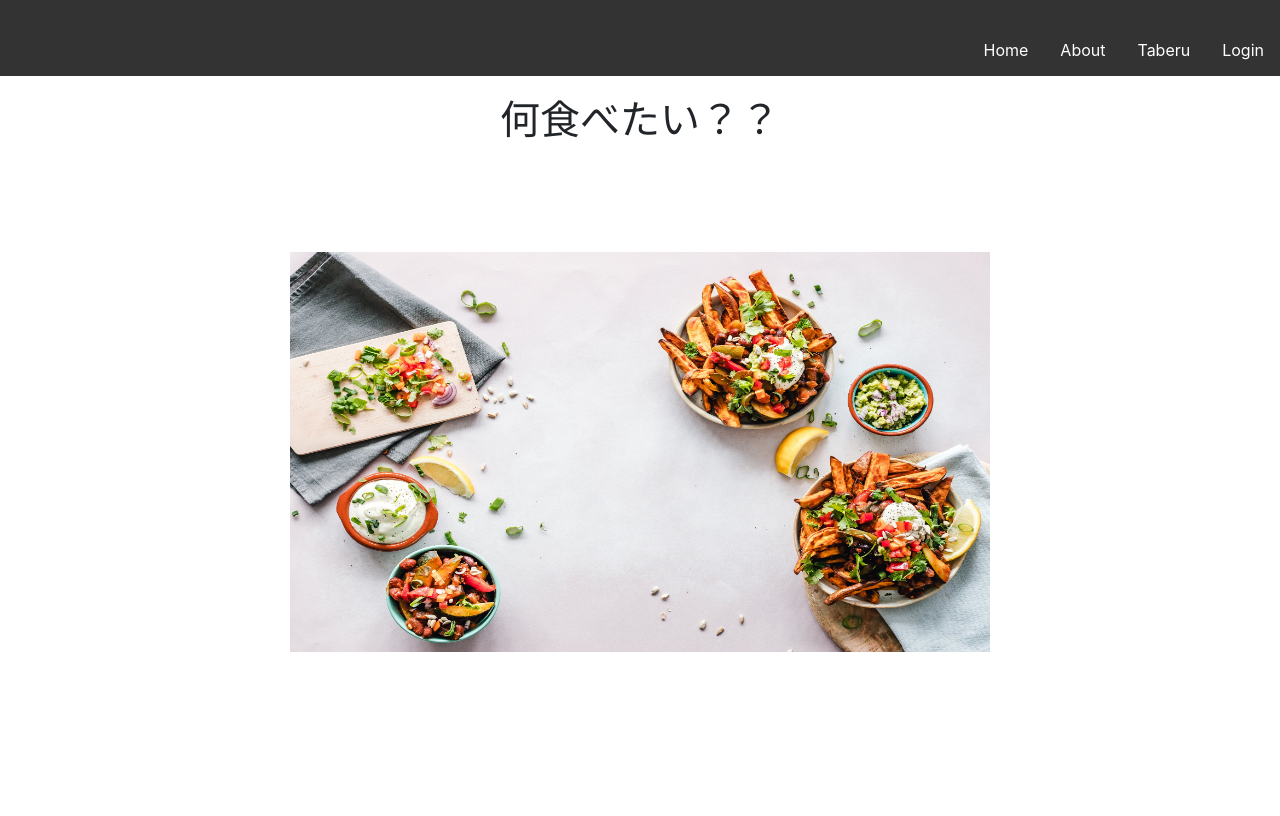
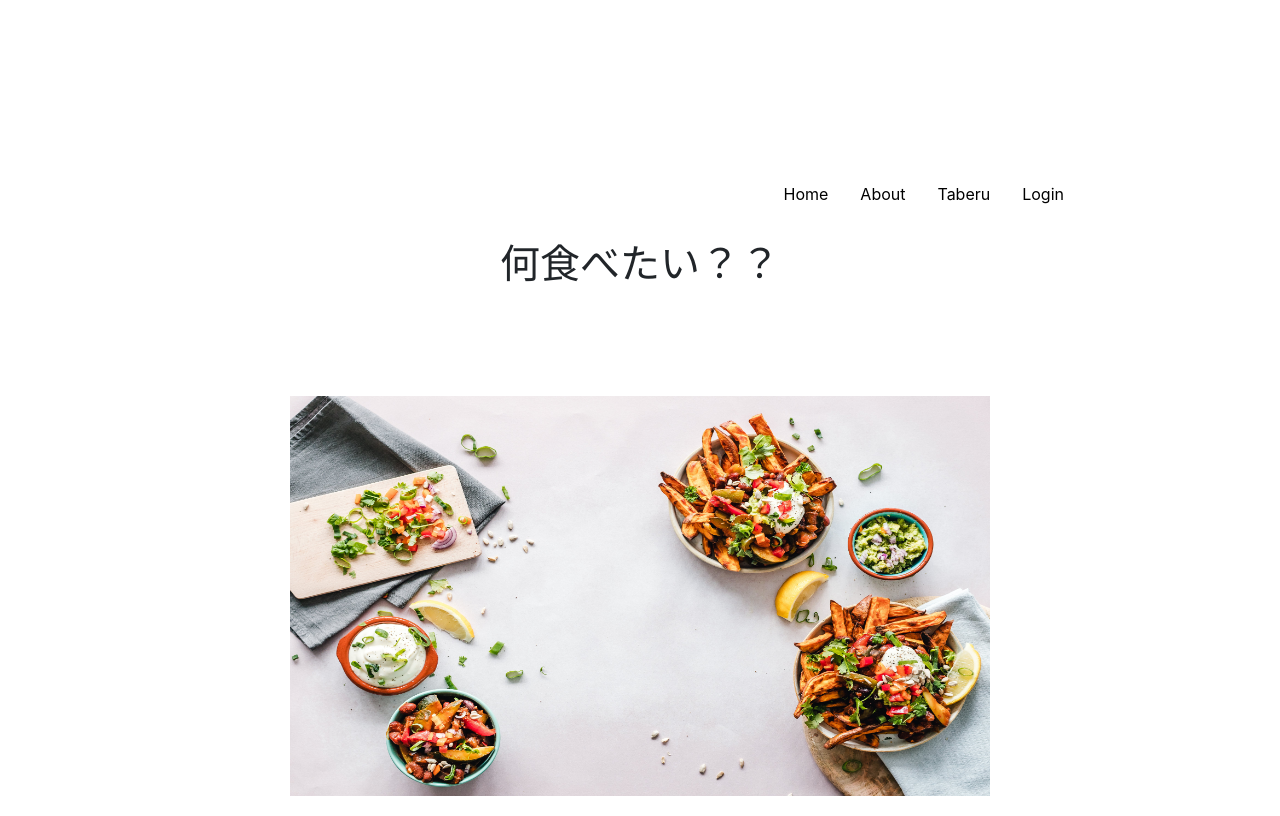
Before and after one commit to shundev23/Taberu, a React (Create React App) app in the folder frontend/: page / in a window 1280 px wide. Built offline with nearby package versions, Linux system fonts and the light colour scheme.

Commit message:
app logo change

```diff
--- a/frontend/src/App.css
+++ b/frontend/src/App.css
@@ -3,7 +3,6 @@
     margin: 0;
     padding: 0;
     overflow: hidden;
-    background-color: #333;
     justify-content: flex-end;
   }
 
@@ -11,27 +10,23 @@
     float: left;
   }
 
+  .right-menu {
+    margin-right: 200px;
+  }
+
   .navbar li a {
     display: block;
-    color: white;
+    color: black;
     text-align: center;
     padding: 14px 16px;
     text-decoration: none;
   }
 
-  .navbar li a:hover {
-    background-color: #111;
-  }
-
 .logo {
-  margin-right: 1600px;
-}
-
-.logo:hover{
-  background-color: #111;
+  margin-right: 1500px;
 }
 
 .logo a{
-  color: white;
+  color: black;
   text-decoration: none;
 }
--- a/frontend/src/App.js
+++ b/frontend/src/App.js
@@ -13,12 +13,14 @@ function App() {
         <nav>
           <ul className="navbar">
           <div className="logo">
-            <Link to="/">AppLogo</Link>
+            <Link to="/">Taberu.その日の食事から広がる世界を楽しもう</Link>
           </div>
+          <div className='right-menu'>
             <li><Link to="/">Home</Link></li>
             <li><Link to="/about">About</Link></li>
             <li><Link to="/Taberu">Taberu</Link></li>
             <li><Link to="/login">Login</Link></li>
+            </div>
           </ul>
         </nav>
         <Routes>
```
